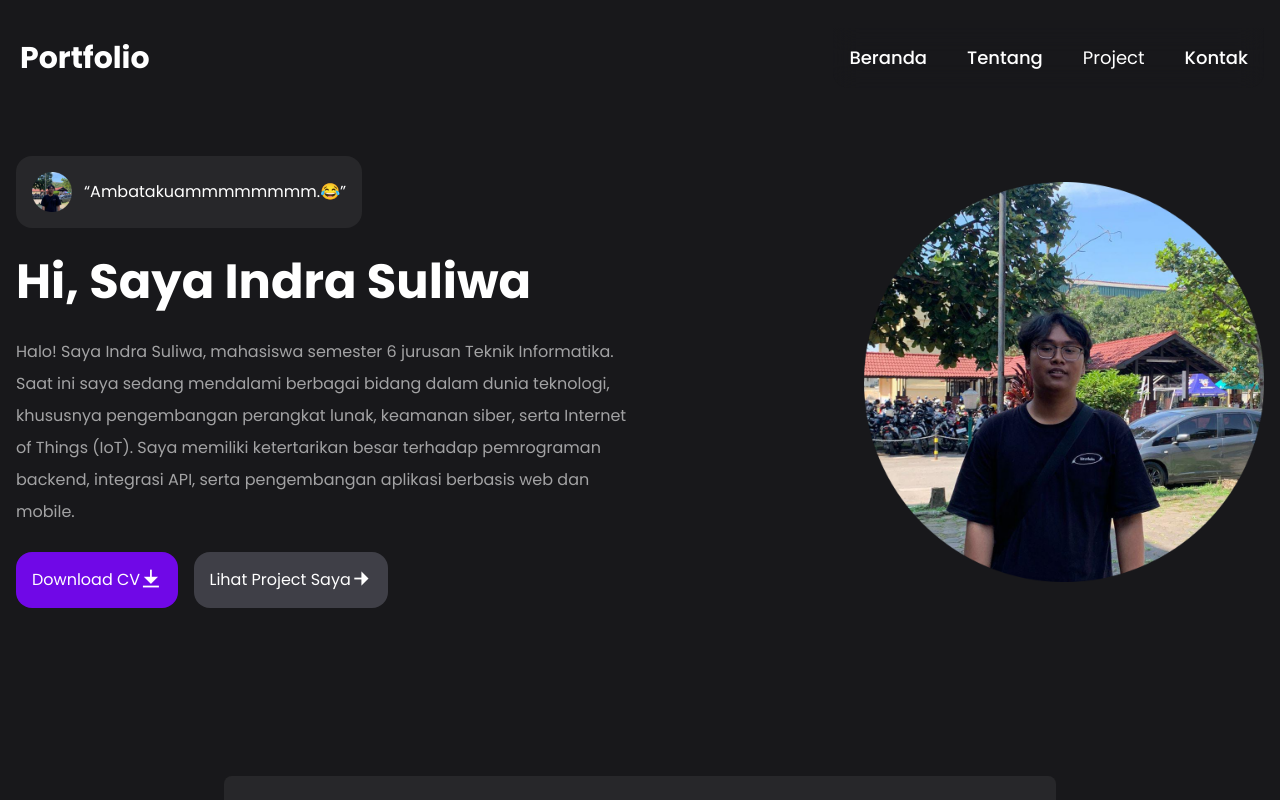
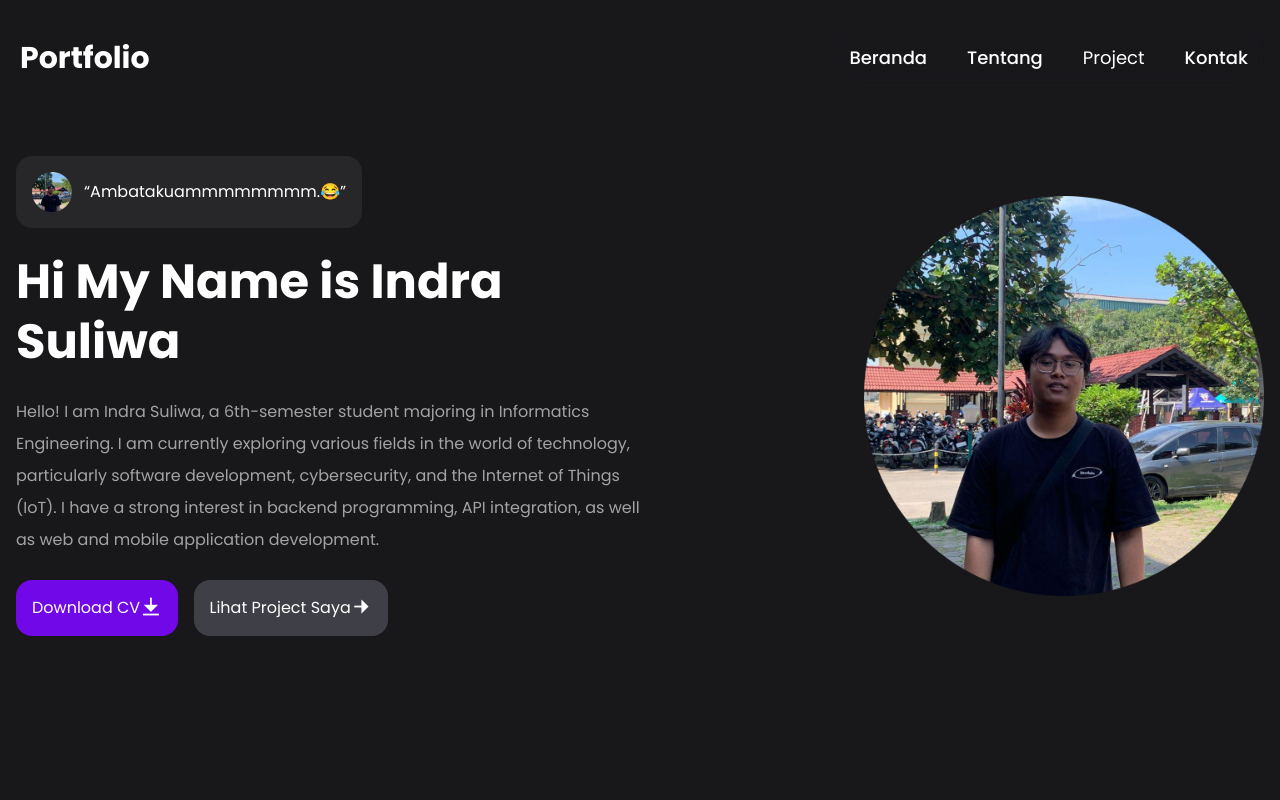
Before and after one commit to indrassuliwa1/profile-react-indra, a React (Vite) app: page / in a window 1280 px wide. Shown: the top 800 px of the page. Built offline with nearby package versions, Linux system fonts and the light colour scheme.

Commit message:
Nambahdikiti1

```diff
--- a/src/App.jsx
+++ b/src/App.jsx
@@ -9,9 +9,9 @@ function App() {
             <img src={DataImage.HeroImage} alt="Hero Image" className="w-10 rounded-md" />
             <q>Ambatakuammmmmmmm.😂</q>
           </div>
-          <h1 className="text-5xl/tight font-bold mb-6">Hi, Saya Indra Suliwa</h1>
-          <p className="text-base/loose mb-6 opacity-60">Halo! Saya Indra Suliwa, mahasiswa semester 6 jurusan Teknik Informatika. Saat ini saya sedang mendalami berbagai bidang dalam dunia teknologi, khususnya pengembangan perangkat lunak, keamanan siber, serta Internet of Things (IoT).
-            Saya memiliki ketertarikan besar terhadap pemrograman backend, integrasi API, serta pengembangan aplikasi berbasis web dan mobile.
+          <h1 className="text-5xl/tight font-bold mb-6">Hi My Name is Indra Suliwa</h1>
+          <p className="text-base/loose mb-6 opacity-60">Hello! I am Indra Suliwa, a 6th-semester student majoring in Informatics Engineering. I am currently exploring various fields in the world of technology, particularly software development, cybersecurity, and the Internet of Things (IoT).
+I have a strong interest in backend programming, API integration, as well as web and mobile application development.
 
           </p>
           <div className="flex items-center sm:gap-4 gap-2">
```
